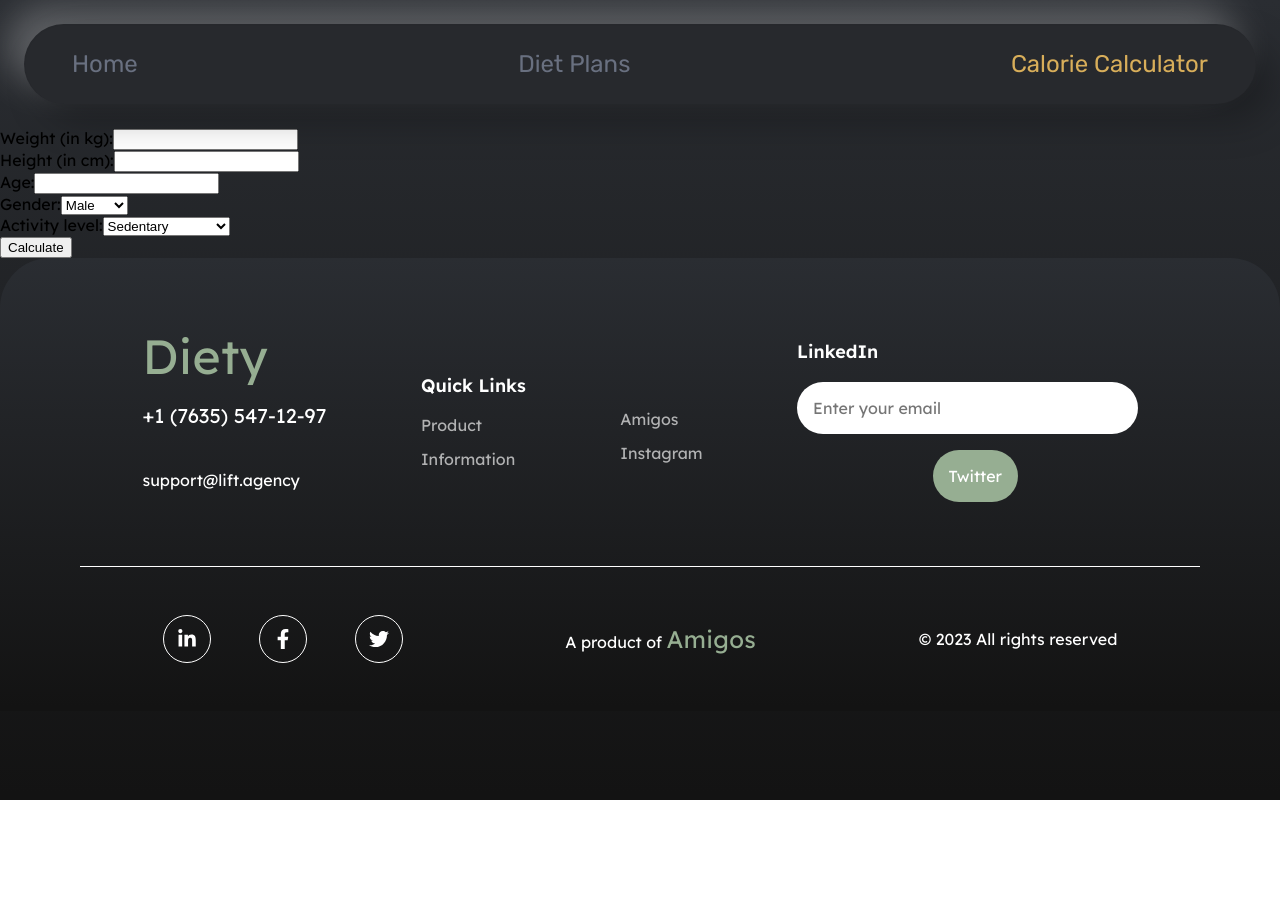
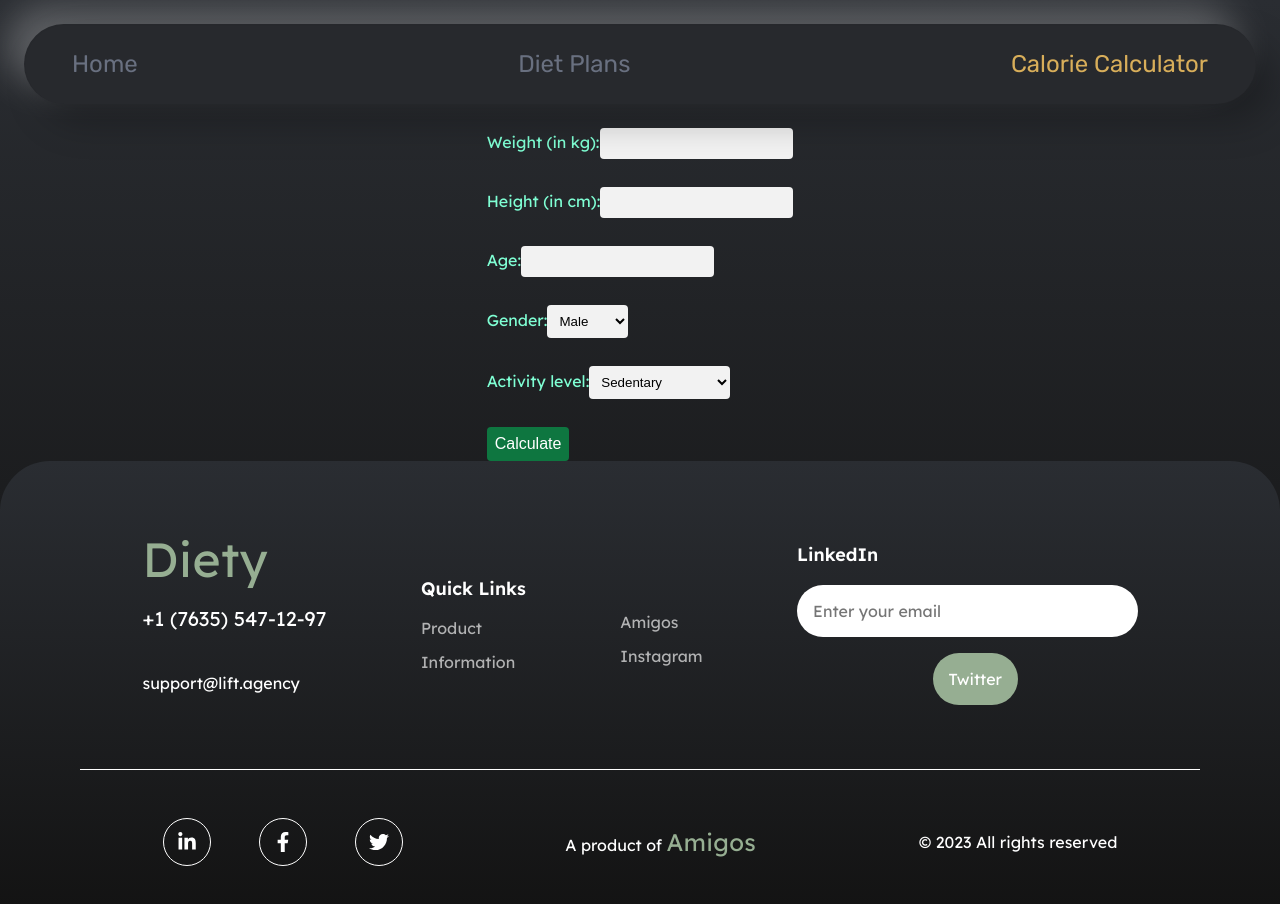
Before and after one commit to AchyuthMohan/devcraft-excel-2022, a React (Create React App) app: page /calculator in a window 1280 px wide. Shown: the top 904 px of the page. Before the commit the page ends 800 px from the top, so only its background shows below. Built offline with nearby package versions, Linux system fonts and the light colour scheme; no server answers.

Commit message:
css loader

```diff
--- a/src/pages/Calculator/Calculator.css
+++ b/src/pages/Calculator/Calculator.css
@@ -2,11 +2,23 @@
     display: flex;
     flex-direction: column;
     align-items: center;
+    justify-content: center;
+    color: aquamarine;
 }
 
 .calorie-calculator label {
     display: block;
     margin-bottom: 0.5rem;
+}
+.calc_btn{
+    background-color:#0e7640 !important;
+  border: none;
+  color: white;
+  padding: 15px 32px;
+  text-align: center;
+  text-decoration: none;
+  display: inline-block;
+  font-size: 16px;
 }
 
 .calorie-calculator input[type="number"] {
--- a/src/pages/Calculator/Calculator.js
+++ b/src/pages/Calculator/Calculator.js
@@ -48,9 +48,9 @@
 
   return (
     <MainLayout>
-      <div>
+      <div className="calorie-calculator">
         <form onSubmit={handleCalculate}>
-          <label>
+          <label className="calc__label">
             Weight (in kg):
             <input
               type="number"
@@ -99,7 +99,7 @@
             </select>
           </label>
           <br />
-          <button type="submit">Calculate</button>
+          <button className="calc_btn" type="submit">Calculate</button>
         </form>
         {calories && <p>Your daily caloric needs are: {calories} kcal.</p>}
       </div>
```
